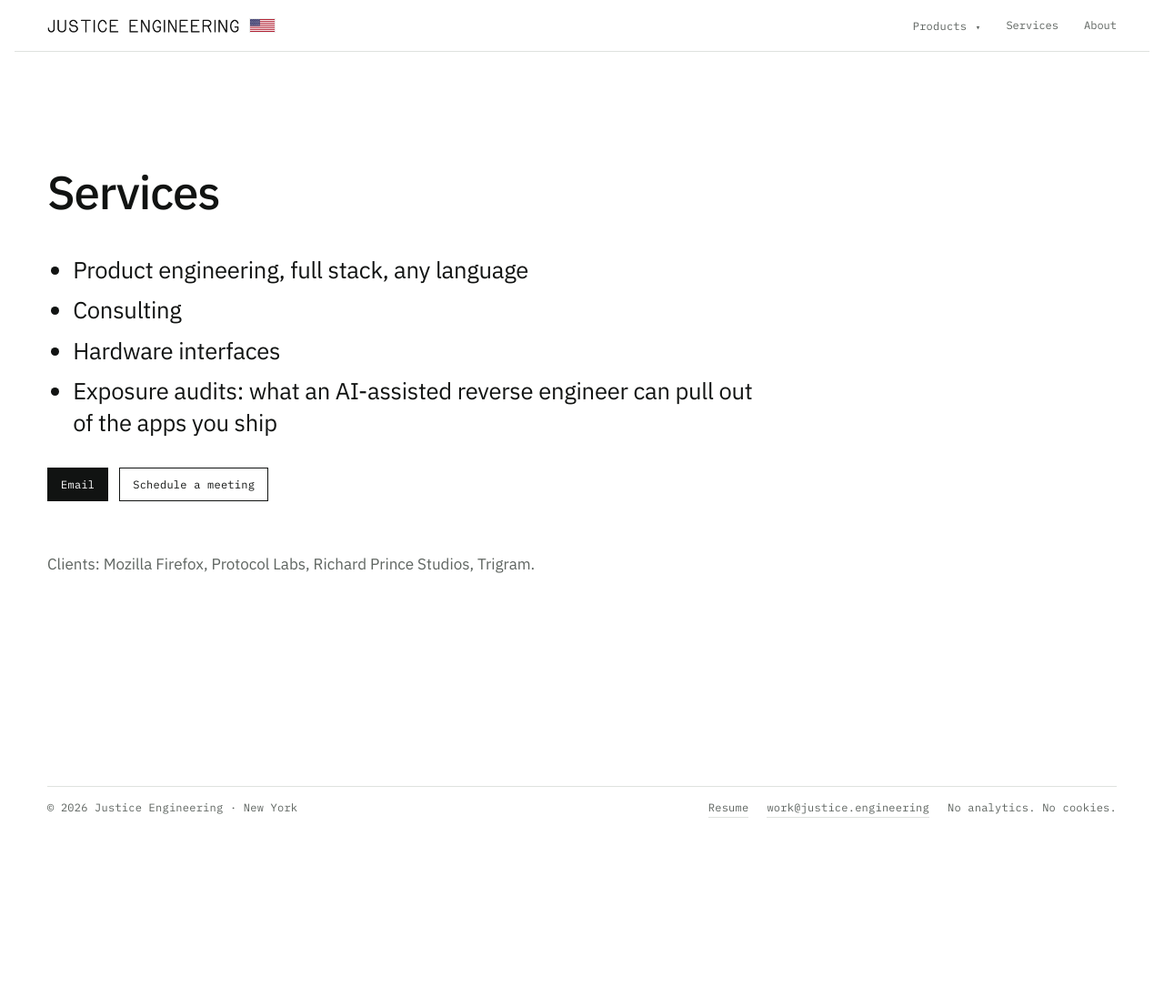
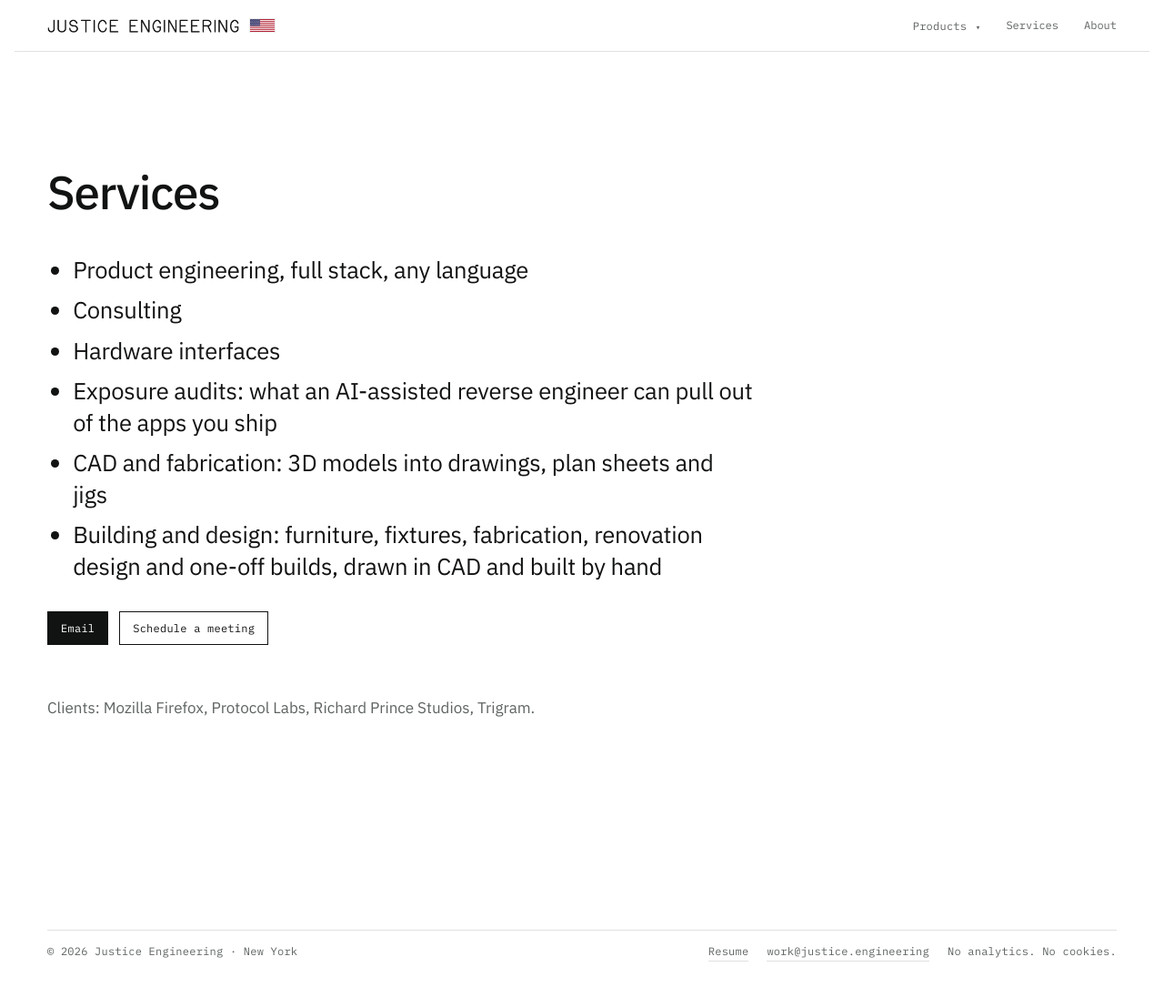
Before and after one commit to JusticeEngineering/JusticeEngineering.github.io, a Jekyll site: the page built from services/index.html, in a window 1280 px wide and 1113 px high. Shown: the top 1096 px of the window at 91% size. Built offline with Jekyll 4.4.1, drawn with Linux system fonts in a browser that asks for light colours.

Commit message:
Services: add CAD and fabrication, and building and design
Co-Authored-By: Claude Opus 5.5 <noreply@anthropic.com>
Claude-Session: https://claude.ai/code/session_018JdvXJePWZNQQ4WrCh9tgv

```diff
--- a/services/index.html
+++ b/services/index.html
@@ -1,7 +1,7 @@
 ---
 layout: default
 title: Services
-description: Product engineering, consulting, hardware interfaces and Exposure audits from Justice Engineering in New York.
+description: Product engineering, consulting, hardware interfaces, Exposure audits, CAD and fabrication, and building and design from Justice Engineering in New York.
 ---
       {% if site.booking_url != "" %}{% assign book = site.booking_url %}{% else %}{% assign book = "mailto:" | append: site.email | append: "?subject=Meeting%20request" %}{% endif %}
       <div class="svc grid">
@@ -12,6 +12,8 @@ description: Product engineering, consulting, hardware interfaces and Exposure a
             <li>Consulting</li>
             <li>Hardware interfaces</li>
             <li id="exposure-audit">Exposure audits: what an AI-assisted reverse engineer can pull out of the apps you ship</li>
+            <li>CAD and fabrication: 3D models into drawings, plan sheets and jigs</li>
+            <li>Building and design: furniture, fixtures, fabrication, renovation design and one-off builds, drawn in CAD and built by hand</li>
           </ul>
           <div class="ctas">
             <a class="btn primary" href="mailto:{{ site.email }}">Email</a>
```
